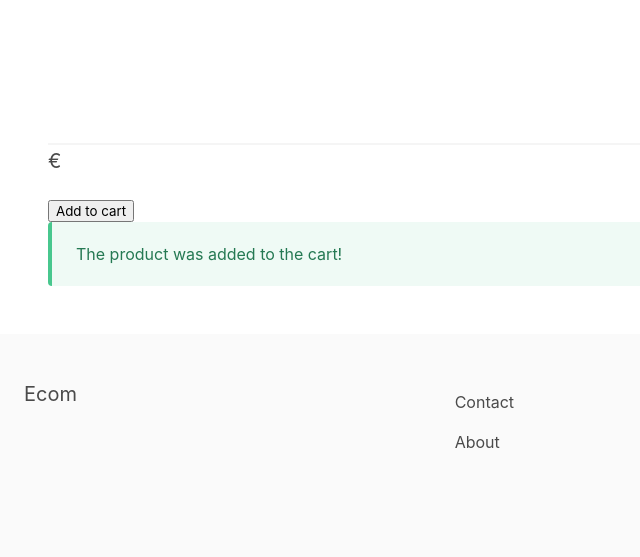
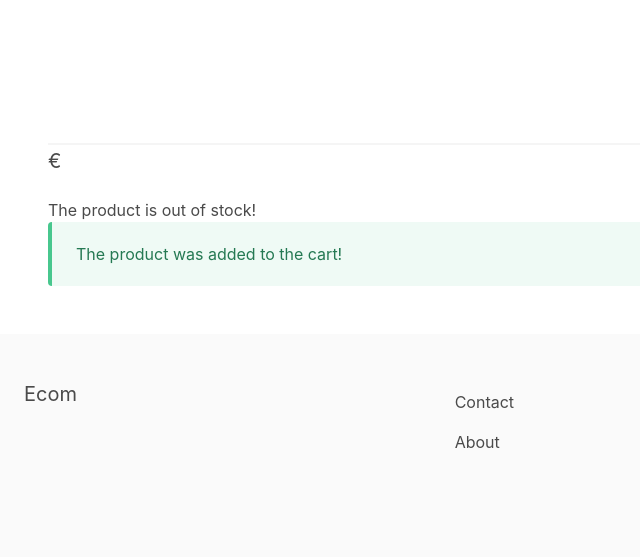
Before and after one commit to manos-mark/django-vue-ecom, a Django app: template ecom/apps/store/templates/product_detail.html in a window 1280 px wide. Shown: the part 199-756 px from the top of the page, without its empty margins (0-640 px from the left). Run offline with Django 3.2, Linux system fonts and the light colour scheme; the template is opened without the code that fills it, so the values that code supplies are empty; some libraries are stand-ins or nearby versions.

Commit message:
inventory

```diff
--- a/ecom/apps/cart/cart.py
+++ b/ecom/apps/cart/cart.py
@@ -43,6 +43,12 @@ class Cart(object):
 
         self.save()
 
+    def has_product(self, product_id):
+        if str(product_id) in self.cart:
+            return True
+        else:
+            return False
+
     def remove(self, product_id):
         if product_id in self.cart:
             print("REMOVE")
--- a/ecom/apps/cart/views.py
+++ b/ecom/apps/cart/views.py
@@ -11,9 +11,9 @@ def cart_detail(request):
         product = item['product']
         url = '/%s/%s/' % (product.category.slug, product.slug)
         b = "{'id': '%s', 'title': '%s', 'price': '%s', 'quantity': '%s', \
-            'total_price': '%s', 'thumbnail': '%s', 'url': '%s'}," \
+            'total_price': '%s', 'thumbnail': '%s', 'url': '%s', 'num_available': '%s'}," \
             %(product.id, product.title, product.price, item['quantity'], \
-            item['total_price'], product.thumbnail.url, url)
+            item['total_price'], product.thumbnail.url, url, product.num_available)
         productsstring += b
 
     context = {
--- a/ecom/apps/cart/webhook.py
+++ b/ecom/apps/cart/webhook.py
@@ -32,4 +32,9 @@ def webhook(request):
         order.paid = True
         order.save()
 
+        for item in order.items.all():
+            product = item.product
+            product.num_available -= item.quantity
+            product.save()
+
     return HttpResponse(status=200)
--- a/ecom/apps/store/models.py
+++ b/ecom/apps/store/models.py
@@ -28,6 +28,7 @@ class Product(models.Model):
     date_added = models.DateTimeField(auto_now_add=True)
     image = models.ImageField(upload_to='uploads/', blank=True, null=True)
     thumbnail = models.ImageField(upload_to='uploads/', blank=True, null=True)
+    num_available = models.IntegerField(default=1)
 
     class Meta:
         ordering = ('-date_added',)
--- a/ecom/apps/store/templates/product_detail.html
+++ b/ecom/apps/store/templates/product_detail.html
@@ -21,7 +21,16 @@
             <p>{{ product.description }}</p>
         {% endif %}
 
-        <button @click="addToCart({{ product.id }})">Add to cart</button>
+        {% if product.in_cart %}
+            <p>Already in cart!</p>
+        {% else %}
+            {% if product.num_available > 0 %}
+            <button @click="addToCart({{ product.id }})">Add to cart</button>
+            {% else %}
+            <p>The product is out of stock!</p>
+            {% endif %}
+        {% endif %}
+
         <article class="message is-success" v-if="showMessage">
             <div class="message-body">
                 The product was added to the cart!
```
Also changed, not shown: ecom/apps/cart/templates/cart.html (+17 -0 lines), ecom/apps/store/views.py (+8 -0 lines), ecom/apps/store/migrations/0009_product_num_available.py (added), ecom/db.sqlite3, ecom/media/uploads/uploads/lamp.jpeg (added).
